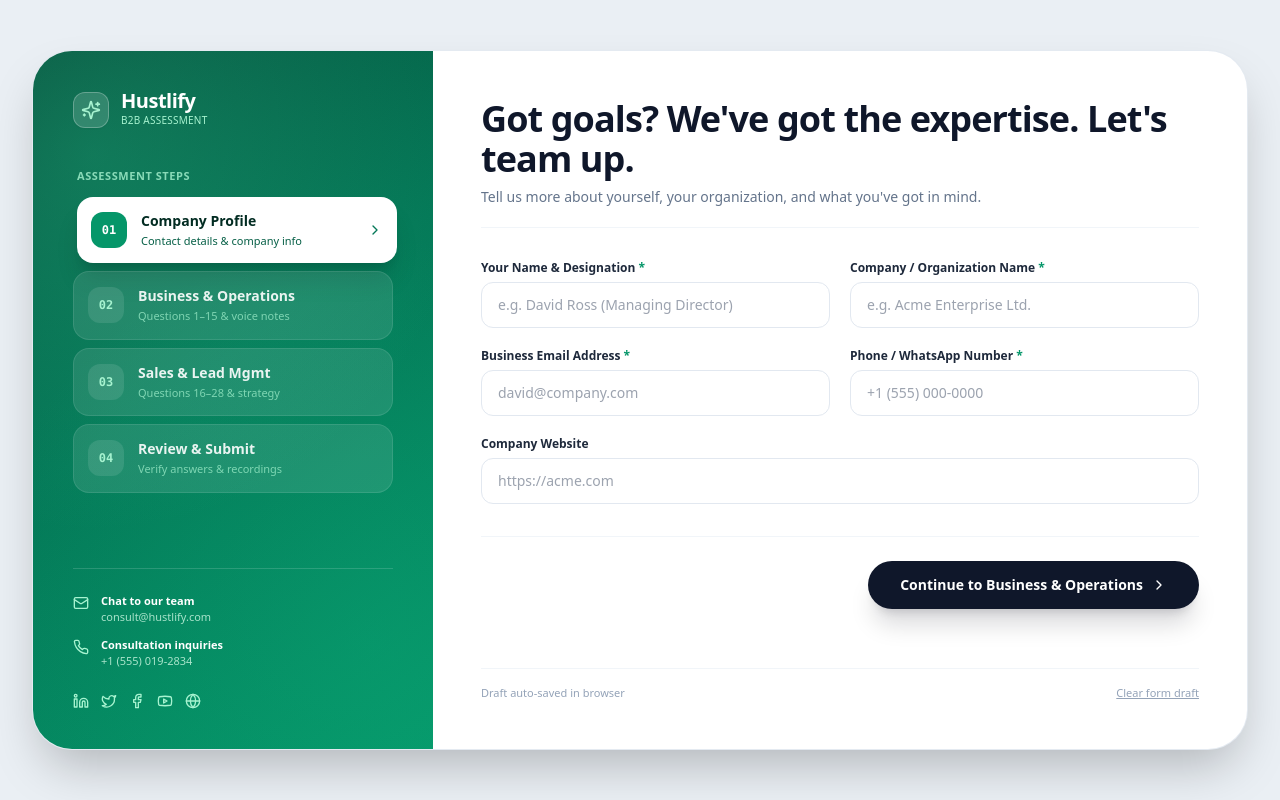
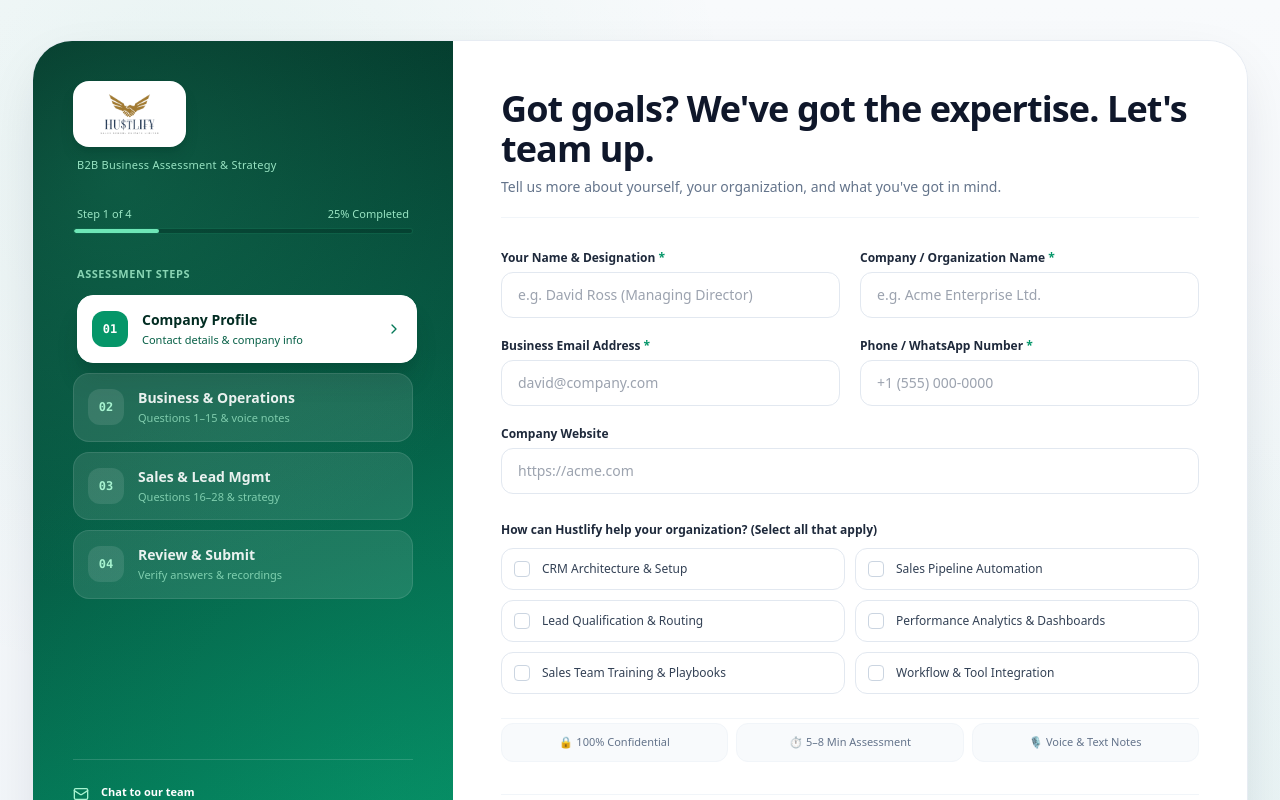
Before and after one commit to Shaamil777/hustlify, a Next.js app: page / in a window 1280 px wide. Shown: the top 800 px of the page. Built offline with nearby package versions, Linux system fonts and the light colour scheme.

Commit message:
Enhance split screen layout, center card, integrate logo, and eliminate whitespace

```diff
--- a/src/app/globals.css
+++ b/src/app/globals.css
@@ -9,7 +9,7 @@
 }
 
 body {
-  background-color: #f1f5f9;
+  background-color: #edf2f7;
   color: #0f172a;
   font-feature-settings: "cv02", "cv03", "cv04", "cv11";
   overflow-x: hidden;
@@ -37,7 +37,7 @@ body {
 
 /* Emerald Green Gradient for the Left Panel */
 .emerald-hero-gradient {
-  background: linear-gradient(145deg, #064e3b 0%, #047857 45%, #059669 100%);
+  background: linear-gradient(160deg, #022c22 0%, #064e3b 35%, #047857 75%, #059669 100%);
   position: relative;
 }
 
@@ -45,15 +45,24 @@ body {
   content: "";
   position: absolute;
   inset: 0;
-  background: radial-gradient(circle at 15% 15%, rgba(52, 211, 153, 0.25) 0%, transparent 55%),
-              radial-gradient(circle at 85% 85%, rgba(16, 185, 129, 0.2) 0%, transparent 60%);
+  background: radial-gradient(circle at 20% 15%, rgba(52, 211, 153, 0.2) 0%, transparent 50%),
+              radial-gradient(circle at 85% 85%, rgba(16, 185, 129, 0.16) 0%, transparent 55%);
   pointer-events: none;
+}
+
+/* Page background ambient glow */
+.page-ambient-bg {
+  background-color: #f1f5f9;
+  background-image:
+    radial-gradient(circle at 15% 15%, rgba(5, 150, 105, 0.07) 0%, transparent 40%),
+    radial-gradient(circle at 85% 85%, rgba(16, 185, 129, 0.06) 0%, transparent 45%),
+    linear-gradient(to bottom, #f8fafc, #f1f5f9);
 }
 
 /* Minimal clean input styling */
 .split-input {
   background-color: #ffffff;
-  border: 1px solid #e2e8f0;
+  border: 1.5px solid #e2e8f0;
   color: #0f172a;
   transition: all 0.15s cubic-bezier(0.4, 0, 0.2, 1);
 }
@@ -61,6 +70,6 @@ body {
 .split-input:focus {
   background-color: #ffffff;
   border-color: #059669;
-  box-shadow: 0 0 0 3px rgba(5, 150, 105, 0.12);
+  box-shadow: 0 0 0 3px rgba(5, 150, 105, 0.15);
   outline: none;
 }
--- a/src/app/layout.tsx
+++ b/src/app/layout.tsx
@@ -4,6 +4,9 @@ import "./globals.css";
 export const metadata: Metadata = {
   title: "Hustlify – B2B Business Assessment Form",
   description: "Assessment form designed to help Hustlify evaluate business operations, sales & marketing workflows, and automation strategies.",
+  icons: {
+    icon: "/logo.png",
+  },
 };
 
 export default function RootLayout({
@@ -13,7 +16,10 @@ export default function RootLayout({
 }>) {
   return (
     <html lang="en">
-      <body className="font-sans antialiased text-slate-800 bg-slate-50 selection:bg-amber-500/20 selection:text-amber-900 min-h-screen flex flex-col justify-between">
+      <head>
+        <link rel="icon" href="/logo.png" type="image/png" />
+      </head>
+      <body className="font-sans antialiased text-slate-800 bg-[#eef2f6] selection:bg-emerald-500/20 selection:text-emerald-900 min-h-screen">
         {children}
       </body>
     </html>
--- a/src/app/page.tsx
+++ b/src/app/page.tsx
@@ -2,7 +2,7 @@ import AssessmentForm from "@/components/AssessmentForm";
 
 export default function Home() {
   return (
-    <main className="min-h-screen bg-slate-200/60 flex items-center justify-center p-2 sm:p-4 lg:p-8 antialiased selection:bg-emerald-500/20 selection:text-emerald-900">
+    <main className="min-h-screen page-ambient-bg flex items-center justify-center py-6 sm:py-10 px-3 sm:px-6 lg:px-8 antialiased selection:bg-emerald-500/20 selection:text-emerald-900">
       <div className="w-full flex items-center justify-center">
         <AssessmentForm />
       </div>
--- a/src/components/AssessmentForm.tsx
+++ b/src/components/AssessmentForm.tsx
@@ -31,6 +31,7 @@ const INITIAL_DATA: AssessmentFormData = {
   email: "",
   phone: "",
   website: "",
+  helpTopics: ["CRM Implementation", "Sales Automation"],
 
   q1_incentivePerSale: "",
   q2_currentCrmTools: "",
@@ -65,7 +66,7 @@ const INITIAL_DATA: AssessmentFormData = {
   q28_stakeholdersInvolved: "",
 };
 
-const STORAGE_KEY = "hustlify_draft_centered_v1";
+const STORAGE_KEY = "hustlify_draft_split_v2";
 
 export default function AssessmentForm() {
   const [formData, setFormData] = useState<AssessmentFormData>(INITIAL_DATA);
@@ -105,6 +106,19 @@ export default function AssessmentForm() {
         localStorage.setItem(STORAGE_KEY, JSON.stringify(updated));
       } catch {}
       return updated;
+    });
+  };
+
+  const toggleHelpTopic = (topic: string) => {
+    setFormData((prev) => {
+      const current = prev.helpTopics || [];
+      const updated = current.includes(topic)
+        ? current.filter((t) => t !== topic)
+        : [...current, topic];
+      try {
+        localStorage.setItem(STORAGE_KEY, JSON.stringify({ ...prev, helpTopics: updated }));
+      } catch {}
+      return { ...prev, helpTopics: updated };
     });
   };
 
@@ -248,32 +262,46 @@ export default function AssessmentForm() {
   }
 
   return (
-    <div className="max-w-6xl xl:max-w-7xl w-full mx-auto bg-white rounded-3xl lg:rounded-[2.5rem] shadow-2xl border border-slate-200/90 overflow-hidden flex flex-col lg:flex-row items-stretch min-h-[700px]">
+    <div className="max-w-6xl xl:max-w-7xl w-full mx-auto bg-white rounded-3xl lg:rounded-[2.5rem] shadow-[0_20px_60px_-15px_rgba(15,23,42,0.14)] border border-slate-200/80 overflow-hidden flex flex-col lg:flex-row items-stretch min-h-[740px]">
 
       {/* =========================================================================
-          LEFT PANEL: EMERALD GREEN GRADIENT WITH LOGO & INTERACTIVE STEP SELECTOR
+          LEFT PANEL: EMERALD GREEN GRADIENT WITH BRAND LOGO & STEP SELECTOR
       ========================================================================= */}
-      <aside className="w-full lg:w-[360px] xl:w-[400px] emerald-hero-gradient text-white p-6 sm:p-8 lg:p-10 flex flex-col justify-between relative overflow-hidden flex-shrink-0">
+      <aside className="w-full lg:w-[380px] xl:w-[420px] emerald-hero-gradient text-white p-7 sm:p-8 lg:p-10 flex flex-col justify-between relative overflow-hidden flex-shrink-0">
 
-        {/* Top: Logo placed in the exact position as the reference image */}
-        <div className="space-y-8 relative z-10">
-          <div className="flex items-center gap-3">
-            <div className="w-9 h-9 rounded-xl bg-white/15 backdrop-blur-md border border-white/25 flex items-center justify-center text-white font-black text-lg shadow-sm">
-              <Sparkles className="w-5 h-5 text-emerald-200" />
+        {/* Top: Brand Logo placed in the exact position as the reference image */}
+        <div className="space-y-7 relative z-10">
+          <div>
+            {/* The actual brand logo from /public/logo.png */}
+            <div className="inline-flex items-center px-4 py-2.5 bg-white rounded-2xl shadow-lg shadow-emerald-950/20 border border-white/80">
+              <img
+                src="/logo.png"
+                alt="Hustlify Logo"
+                className="h-9 sm:h-11 w-auto object-contain"
+              />
             </div>
-            <div>
-              <span className="text-xl font-extrabold tracking-tight text-white block leading-none">
-                Hustlify
-              </span>
-              <span className="text-[10px] text-emerald-200 font-medium tracking-wide uppercase mt-0.5 block">
-                B2B Assessment
-              </span>
+            <div className="text-[11px] text-emerald-200/90 font-medium tracking-wide mt-2.5 px-1">
+              B2B Business Assessment & Strategy
+            </div>
+          </div>
+
+          {/* Stepper Progress Bar */}
+          <div className="pt-1">
+            <div className="flex items-center justify-between text-[11px] text-emerald-200/90 font-medium mb-1.5 px-1">
+              <span>Step {currentStep + 1} of {steps.length}</span>
+              <span>{Math.round(((currentStep + 1) / steps.length) * 100)}% Completed</span>
+            </div>
+            <div className="h-1.5 w-full bg-emerald-950/40 rounded-full overflow-hidden border border-emerald-400/20">
+              <div
+                className="h-full bg-emerald-300 rounded-full transition-all duration-300"
+                style={{ width: `${((currentStep + 1) / steps.length) * 100}%` }}
+              />
             </div>
           </div>
 
           {/* Stepper Navigation */}
-          <div className="space-y-2 pt-2">
-            <div className="text-[11px] font-semibold tracking-wider uppercase text-emerald-200/80 px-1 pb-1">
+          <div className="space-y-2.5 pt-1">
+            <div className="text-[11px] font-semibold tracking-wider uppercase text-emerald-200/80 px-1 pb-0.5">
               Assessment Steps
             </div>
 
@@ -288,7 +316,7 @@ export default function AssessmentForm() {
                   onClick={() => setCurrentStep(s.id)}
                   className={`w-full text-left p-3.5 rounded-2xl transition-all cursor-pointer flex items-center gap-3.5 group relative ${
                     isActive
-                      ? "bg-white text-emerald-950 font-bold shadow-xl shadow-emerald-950/20 translate-x-1"
+                      ? "bg-white text-emerald-950 font-bold shadow-xl shadow-emerald-950/20 translate-x-1 border border-white"
                       : "bg-white/10 hover:bg-white/15 text-white/90 border border-white/10"
                   }`}
                 >
@@ -333,24 +361,25 @@ export default function AssessmentForm() {
         {/* Bottom Contact / Help Info */}
         <div className="mt-8 pt-6 border-t border-white/15 space-y-4 relative z-10 text-xs">
           <div className="space-y-3">
-            <div className="flex items-start gap-3">
+            <a href="mailto:consult@hustlify.com" className="flex items-start gap-3 text-white hover:text-emerald-100 transition-colors">
               <Mail className="w-4 h-4 text-emerald-200 mt-0.5 flex-shrink-0" />
               <div>
                 <span className="font-semibold block text-white text-[11px]">Chat to our team</span>
                 <span className="text-emerald-100/80 text-[11px]">consult@hustlify.com</span>
               </div>
-            </div>
+            </a>
 
-            <div className="flex items-start gap-3">
+            <a href="tel:+15550192834" className="flex items-start gap-3 text-white hover:text-emerald-100 transition-colors">
               <Phone className="w-4 h-4 text-emerald-200 mt-0.5 flex-shrink-0" />
               <div>
                 <span className="font-semibold block text-white text-[11px]">Consultation inquiries</span>
                 <span className="text-emerald-100/80 text-[11px]">+1 (555) 019-2834</span>
               </div>
-            </div>
+            </a>
           </div>
 
-          <div className="flex items-center gap-3 pt-2 text-emerald-200">
+          <div className="flex items-center justify-between pt-2 border-t border-white/10 text-emerald-200">
+            <div className="flex items-center gap-3">
               <a href="https://linkedin.com" target="_blank" rel="noreferrer" className="hover:text-white transition-colors" title="LinkedIn">
                 <Linkedin className="w-4 h-4" />
               </a>
@@ -367,13 +396,23 @@ export default function AssessmentForm() {
                 <Globe className="w-4 h-4" />
               </a>
             </div>
+
+            <a
+              href="/admin"
+              className="text-[11px] text-emerald-200/90 hover:text-white transition-colors font-medium flex items-center gap-1"
+              title="Internal Admin Portal"
+            >
+              <span>Admin</span>
+              <ChevronRight className="w-3 h-3" />
+            </a>
+          </div>
         </div>
       </aside>
 
       {/* =========================================================================
-          RIGHT PANEL: CLEAN, PROPORTIONATELY BALANCED FORM CARD
+          RIGHT PANEL: CLEAN, BALANCED FORM CARD (MATCHING UNTITLED UI STYLE)
       ========================================================================= */}
-      <main className="flex-1 p-6 sm:p-8 lg:p-12 flex flex-col justify-between overflow-y-auto">
+      <main className="flex-1 p-6 sm:p-9 lg:p-12 flex flex-col justify-between overflow-y-auto max-h-[900px] bg-white">
         <form onSubmit={handleSubmit} className="space-y-8 max-w-3xl">
 
           {/* Header on right panel (Untitled UI style) */}
@@ -396,7 +435,7 @@ export default function AssessmentForm() {
               STEP 0 FIELDS: COMPANY & CONTACT INFO (Clean 2-Column Grid)
           ===================================================================== */}
           {currentStep === 0 && (
-            <div className="space-y-5">
+            <div className="space-y-6">
               <div className="grid grid-cols-1 sm:grid-cols-2 gap-5">
                 <div>
                   <label className="block text-xs font-semibold text-slate-800 mb-1.5">
@@ -465,6 +504,61 @@ export default function AssessmentForm() {
                     placeholder="https://acme.com"
                     className="w-full px-4 py-3 text-xs sm:text-sm text-slate-900 split-input rounded-xl"
                   />
+                </div>
+              </div>
+
+              {/* How can Hustlify help you? (Matching Untitled UI reference) */}
+              <div className="pt-1">
+                <label className="block text-xs font-bold text-slate-800 mb-2.5">
+                  How can Hustlify help your organization? (Select all that apply)
+                </label>
+                <div className="grid grid-cols-1 sm:grid-cols-2 gap-2.5">
+                  {[
+                    "CRM Architecture & Setup",
+                    "Sales Pipeline Automation",
+                    "Lead Qualification & Routing",
+                    "Performance Analytics & Dashboards",
+                    "Sales Team Training & Playbooks",
+                    "Workflow & Tool Integration",
+                  ].map((topic) => {
+                    const isSelected = (formData.helpTopics || []).includes(topic);
+                    return (
+                      <button
+                        key={topic}
+                        type="button"
+                        onClick={() => toggleHelpTopic(topic)}
+                        className={`flex items-center gap-3 p-3 rounded-xl border text-left text-xs font-medium transition-all cursor-pointer ${
+                          isSelected
+                            ? "bg-emerald-50 border-emerald-600 text-emerald-950 font-semibold shadow-sm"
+                            : "bg-white border-slate-200 text-slate-700 hover:bg-slate-50"
+                        }`}
+                      >
+                        <div
+                          className={`w-4 h-4 rounded flex items-center justify-center flex-shrink-0 border transition-colors ${
+                            isSelected
+                              ? "bg-emerald-600 border-emerald-600 text-white"
+                              : "border-slate-300 bg-white"
+                          }`}
+                        >
+                          {isSelected && <Check className="w-3 h-3 stroke-[3]" />}
+                        </div>
+                        <span className="truncate">{topic}</span>
+                      </button>
+                    );
+                  })}
+                </div>
+              </div>
+
+              {/* Quick Trust / Scope Row */}
+              <div className="grid grid-cols-3 gap-2 pt-1 border-t border-slate-100 text-[11px] text-slate-500 text-center">
+                <div className="p-2.5 bg-slate-50 rounded-xl border border-slate-100 font-medium">
+                  🔒 100% Confidential
+                </div>
+                <div className="p-2.5 bg-slate-50 rounded-xl border border-slate-100 font-medium">
+                  ⏱️ 5–8 Min Assessment
+                </div>
+                <div className="p-2.5 bg-slate-50 rounded-xl border border-slate-100 font-medium">
+                  🎙️ Voice & Text Notes
                 </div>
               </div>
             </div>
@@ -1023,12 +1117,12 @@ export default function AssessmentForm() {
               <div />
             )}
 
-            <div>
+            <div className={currentStep === 0 ? "w-full sm:w-auto" : ""}>
               {currentStep < steps.length - 1 ? (
                 <button
                   type="button"
                   onClick={() => setCurrentStep((prev) => prev + 1)}
-                  className="py-3.5 px-8 rounded-full text-xs sm:text-sm font-bold bg-slate-900 hover:bg-slate-800 text-white shadow-xl shadow-slate-950/15 flex items-center gap-2 transition-all cursor-pointer"
+                  className="w-full sm:w-auto py-3.5 px-8 rounded-full text-xs sm:text-sm font-bold bg-slate-950 hover:bg-slate-800 text-white shadow-xl shadow-slate-950/15 flex items-center justify-center gap-2 transition-all cursor-pointer"
                 >
                   Continue to {steps[currentStep + 1].title} <ChevronRight className="w-4 h-4" />
                 </button>
@@ -1036,7 +1130,7 @@ export default function AssessmentForm() {
                 <button
                   type="submit"
                   disabled={isSubmitting}
-                  className="py-4 px-10 rounded-full text-xs sm:text-sm font-extrabold bg-slate-900 hover:bg-slate-800 text-white shadow-xl shadow-slate-950/20 flex items-center gap-2 transition-all cursor-pointer disabled:opacity-50"
+                  className="w-full sm:w-auto py-4 px-10 rounded-full text-xs sm:text-sm font-extrabold bg-slate-950 hover:bg-slate-800 text-white shadow-xl shadow-slate-950/20 flex items-center justify-center gap-2 transition-all cursor-pointer disabled:opacity-50"
                 >
                   {isSubmitting ? (
                     <>
--- a/src/types/assessment.ts
+++ b/src/types/assessment.ts
@@ -18,6 +18,7 @@ export interface AssessmentFormData {
   email: string;
   phone: string;
   website?: string;
+  helpTopics?: string[];
 
   // Section 1: Business & Operations
   q1_incentivePerSale: string;
```
Also changed, not shown: public/logo.png (added). Lines whose indentation alone changed are shown as unchanged.
